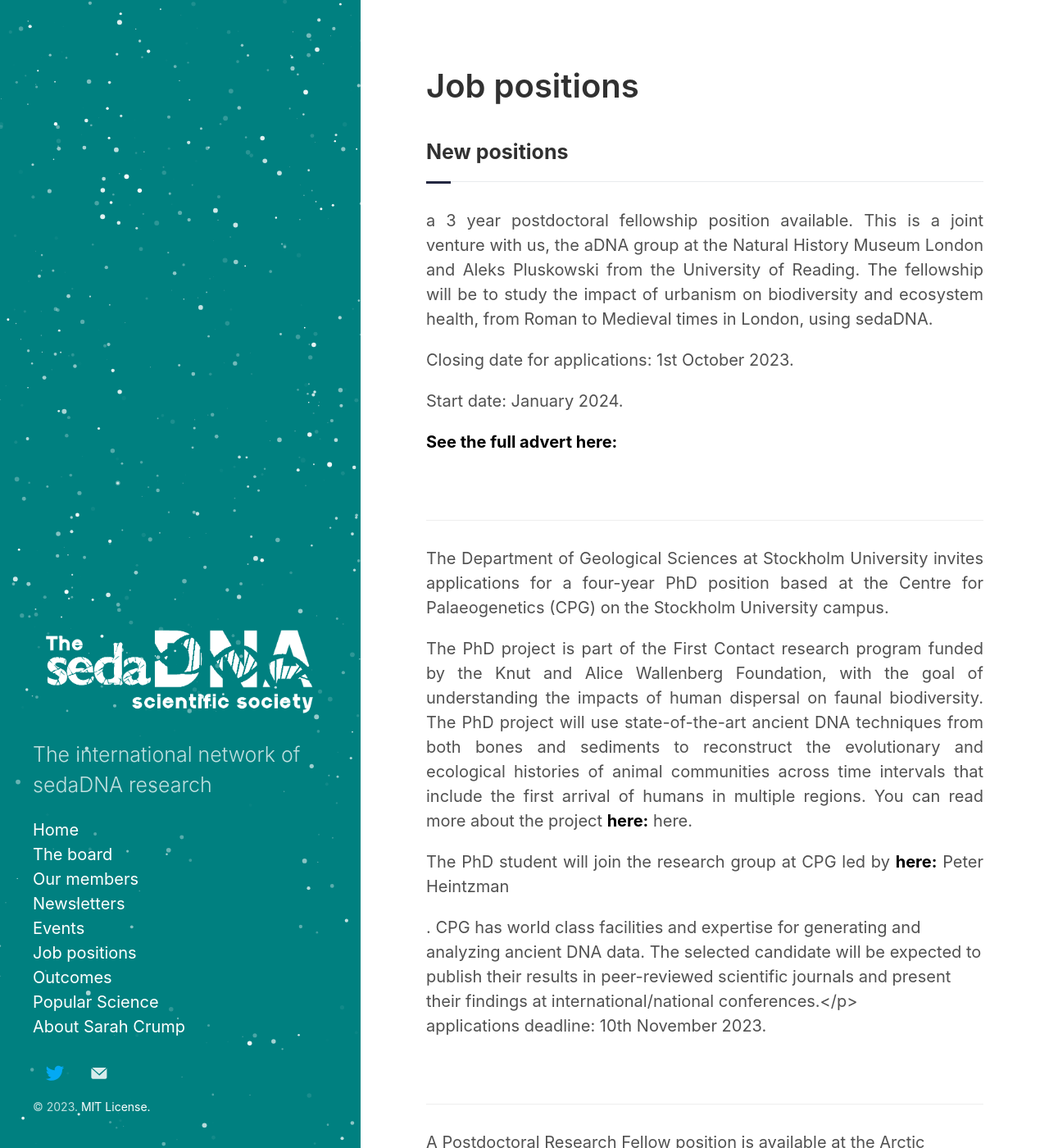
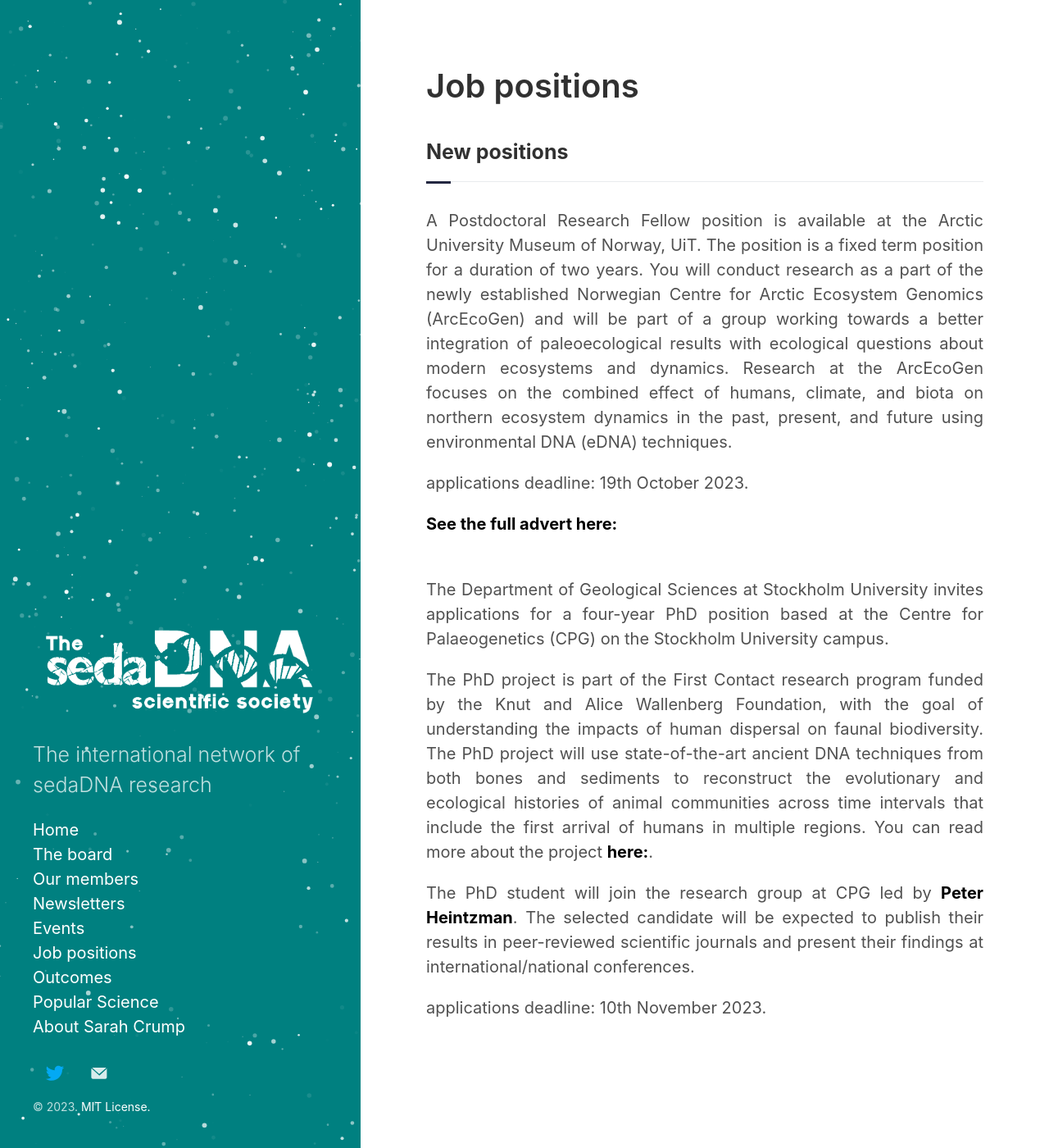
Before and after one commit to sedadna/sedadna.github.io, a Jekyll site: the page built from category/positions.md, in a window 1280 px wide and 1400 px high. Shown: the whole window at 82% size. Built offline with Jekyll 4.4.1, drawn with Linux system fonts in a browser that asks for light colours; some of the changed text lies outside the part shown.

Commit message:
Update positions.md

```diff
--- a/category/positions.md
+++ b/category/positions.md
@@ -7,22 +7,15 @@
 <div class="intro">
 <h3 class="section-title underline">New positions</h3>
 
-<p> a 3 year postdoctoral fellowship position available. This is a joint venture with us, the aDNA group at the Natural History Museum London and Aleks Pluskowski from the University of Reading. The fellowship will be to study the impact of urbanism on biodiversity and ecosystem health, from Roman to Medieval times in London, using sedaDNA.</p>
+<p>A Postdoctoral Research Fellow position is available at the Arctic University Museum of Norway, UiT. The position is a fixed term position for a duration of two years. You will conduct research as a part of the newly established Norwegian Centre for Arctic Ecosystem Genomics (ArcEcoGen) and will be part of a group working towards a better integration of paleoecological results with ecological questions about modern ecosystems and dynamics. Research at the ArcEcoGen focuses on the combined effect of humans, climate, and biota on northern ecosystem dynamics in the past, present, and future using environmental DNA (eDNA) techniques.</p>
 
-<p>Closing date for applications: 1st October 2023.</p>
-<p>Start date: January 2024.</p>
-<p><a href="https://jobs.reading.ac.uk/Job/JobDetail?JobId=12488"><b>See the full advert here:</b></a> </p>
+<p>applications deadline: 19th October 2023.</p>
+<p><a href="https://www.jobbnorge.no/en/available-jobs/job/249474/postdoctoral-fellow-in-statistical-palaeoecology-for-ancient-dna-datasets"><b>See the full advert here:</b></a> </p>
 
-<br><hr>
+<br>
 <p>The Department of Geological Sciences at Stockholm University invites applications for a four-year PhD position based at the Centre for Palaeogenetics (CPG) on the Stockholm University campus.</p>
 
-<p>The PhD project is part of the First Contact research program funded by the Knut and Alice Wallenberg Foundation, with the goal of understanding the impacts of human dispersal on faunal biodiversity. The PhD project will use state-of-the-art ancient DNA techniques from both bones and sediments to reconstruct the evolutionary and ecological histories of animal communities across time intervals that include the first arrival of humans in multiple regions. You can read more about the project <a href="https://kaw.wallenberg.org/en/research/exploring-our-first-meeting-mammoths"><b>here:</b></a> here.</p>
+<p>The PhD project is part of the First Contact research program funded by the Knut and Alice Wallenberg Foundation, with the goal of understanding the impacts of human dispersal on faunal biodiversity. The PhD project will use state-of-the-art ancient DNA techniques from both bones and sediments to reconstruct the evolutionary and ecological histories of animal communities across time intervals that include the first arrival of humans in multiple regions. You can read more about the project <a href="https://kaw.wallenberg.org/en/research/exploring-our-first-meeting-mammoths"><b>here:</b></a>.</p>
 
-<p>The PhD student will join the research group at CPG led by <a href="http://palaeogenetics.com/peter-heintzman/"><b>here:</b></a> Peter Heintzman</p>. CPG has world class facilities and expertise for generating and analyzing ancient DNA data. The selected candidate will be expected to publish their results in peer-reviewed scientific journals and present their findings at international/national conferences.</p>
+<p>The PhD student will join the research group at CPG led by <a href="http://palaeogenetics.com/peter-heintzman/"><b> Peter Heintzman</b></a>. The selected candidate will be expected to publish their results in peer-reviewed scientific journals and present their findings at international/national conferences.</p>
 <p>applications deadline: 10th November 2023.</p>
-<br><hr>
-
-A Postdoctoral Research Fellow position is available at the Arctic University Museum of Norway, UiT. The position is a fixed term position for a duration of two years. You will conduct research as a part of the newly established Norwegian Centre for Arctic Ecosystem Genomics (ArcEcoGen) and will be part of a group working towards a better integration of paleoecological results with ecological questions about modern ecosystems and dynamics. Research at the ArcEcoGen focuses on the combined effect of humans, climate, and biota on northern ecosystem dynamics in the past, present, and future using environmental DNA (eDNA) techniques.
-
-<p>applications deadline: 19st October 2023.</p>
-<p><a href="https://www.jobbnorge.no/en/available-jobs/job/249474/postdoctoral-fellow-in-statistical-palaeoecology-for-ancient-dna-datasets"><b>See the full advert here:</b></a> </p>
```
